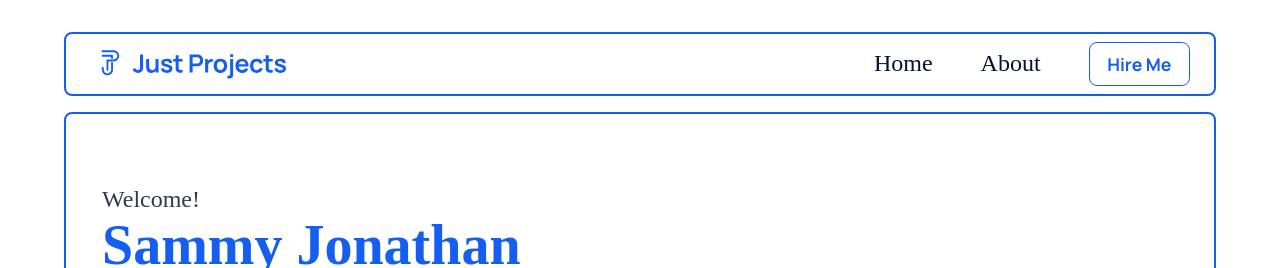
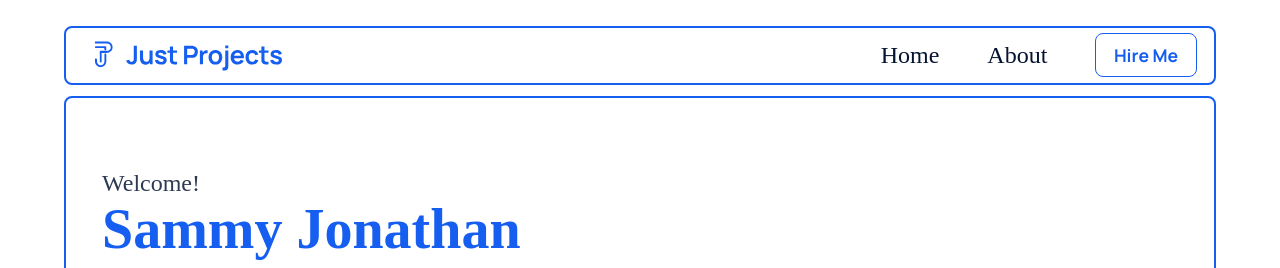
Before and after one commit to demi05/Week3, a plain HTML site: page index.html in a window 1280 px wide. Shown: the top 268 px of the page. Drawn offline with Linux system fonts and the light colour scheme; a web font is replaced by a local one.

Commit message:
new commit

```diff
--- a/style.css
+++ b/style.css
@@ -11,7 +11,7 @@ body{
 main{
     width: 90%;
     margin: 0 auto;
-    padding: 2em 0;
+    padding: 2% 0;
 }
 img{
     max-width: 100%;
@@ -21,8 +21,8 @@ header{
     align-items: center;
     border: 2px solid #155EEF;
     border-radius: 0.5rem;
-    margin-bottom: 1em;
-    padding: 0.5em 1.5em;
+    margin-bottom: 1%;
+    padding: 0.5% 1.5%;
 }
 .jp_logo{
     width: 18%;
```
